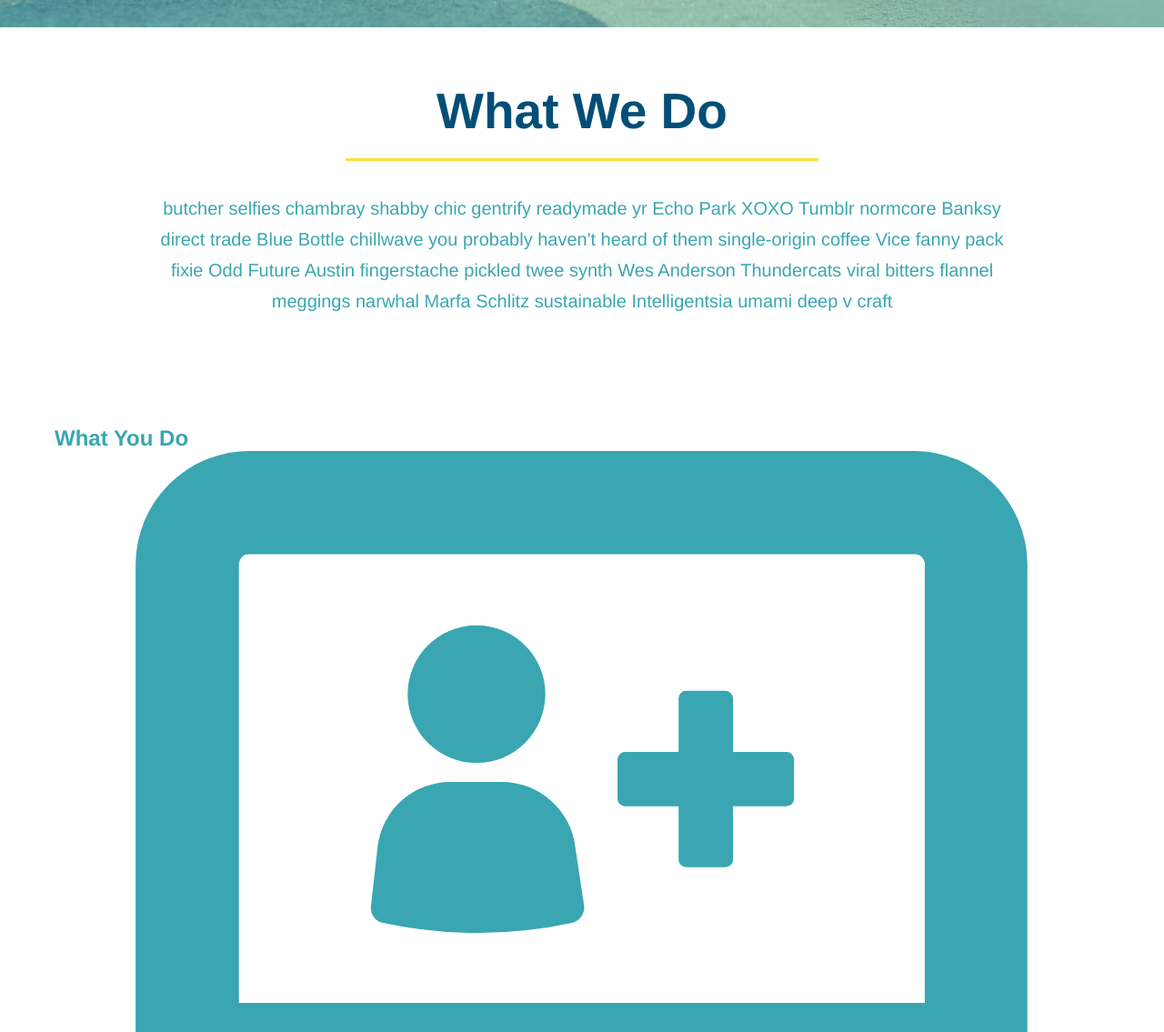
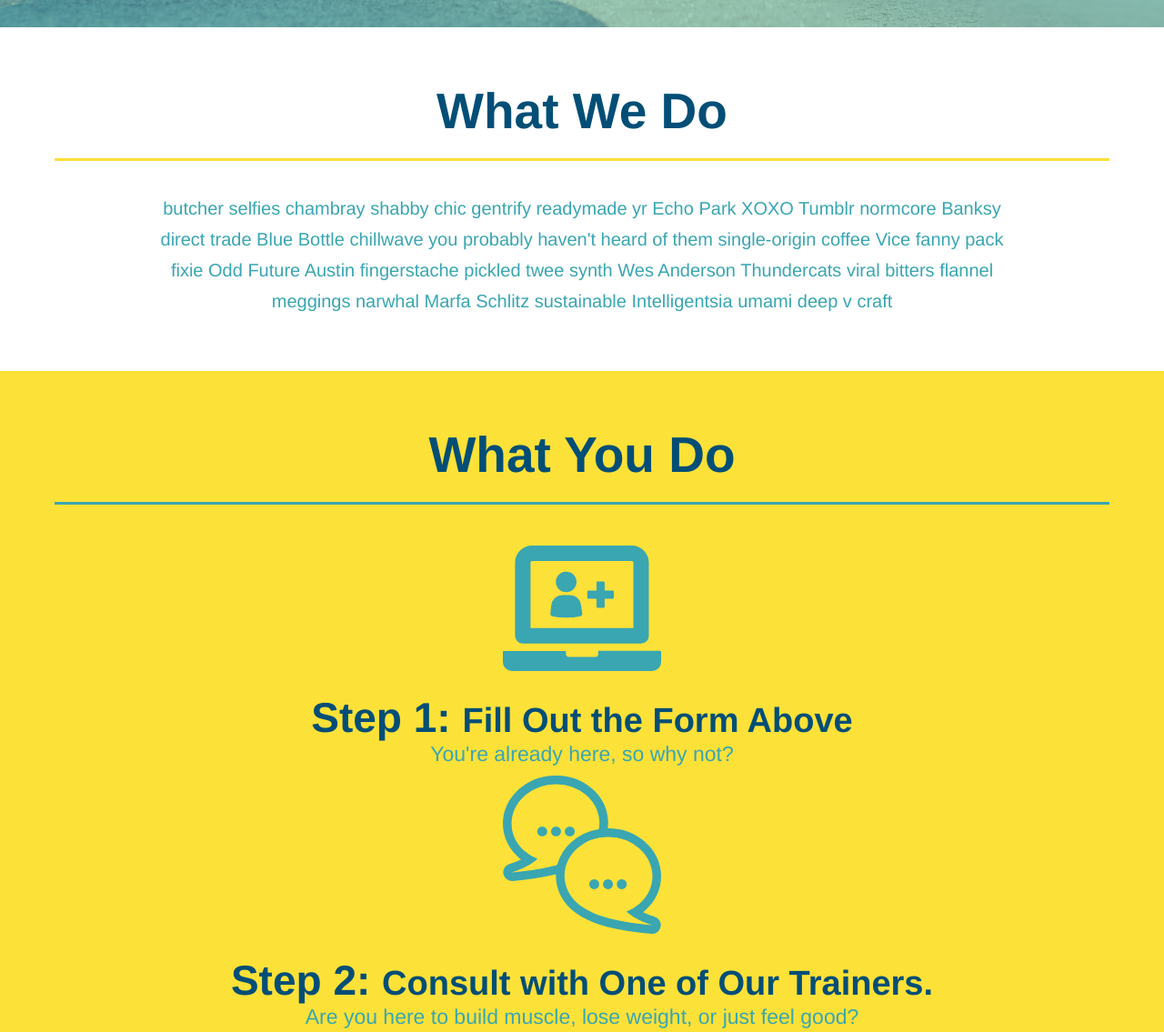
Before and after one commit to EmilyNecciai/run-buddy, a plain HTML site: page index.html in a window 1280 px wide. Shown: the part 652-1787 px from the top of the page at 91% size. Drawn offline with Linux system fonts and the light colour scheme.

Commit message:
styling what you do section

```diff
--- a/assets/css/style.css
+++ b/assets/css/style.css
@@ -136,16 +136,6 @@ footer a {
     display: inline-block;
 }
 
-.intro h2 {
-    font-size: 55px;
-    color: #024e76;
-    margin-bottom: 35px;
-    padding: 0 100px 20px 100px;
-    border-bottom: 3px solid;
-    border-color: #fce138;
-    display: inline-block;
-}
-
 .intro p {
     line-height: 1.7;
     color: #39a6b2;
@@ -153,3 +143,47 @@ footer a {
     font-size: 20px;
     margin: 0 auto;
 }
+
+/*WHAT YOU DO Section styles*/
+.steps {
+    text-align: center;
+    background: #fce138;
+    margin-bottom: 80px;
+}
+
+.steps img {
+    width: 15%;
+    margin: 10px 0;
+}
+
+.steps h3 {
+    color: #024e76;
+    font-size: 46px;
+    margin-top: 10px;
+}
+
+.steps p {
+    color: #39a6b2;
+    font-size: 23px;
+}
+
+.steps span {
+    font-size: 38px;
+}
+
+/*HEADINGS AND BORDERS*/
+.section-title {
+    font-size: 55px;
+    color: #024e76;
+    margin-bottom: 35px;
+    padding: 0 100px 20px 100px;
+    border-bottom: 3px solid;
+}
+
+.primary-border {
+    border-color: #fce138;
+}
+
+.secondary-border {
+    border-color: #39a6b2;
+}
--- a/index.html
+++ b/index.html
@@ -74,7 +74,7 @@
 
         <!--WHAT WE DO SECTION START-->
         <section id="what-we-do" class="intro">
-            <h2>What We Do</h2>
+            <h2 class="section-title primary-border">What We Do</h2>
             <p>
                 butcher selfies chambray shabby chic gentrify readymade yr Echo Park XOXO Tumblr normcore Banksy direct trade Blue Bottle chillwave you probably haven't heard of them single-origin coffee Vice fanny pack fixie Odd Future Austin fingerstache pickled twee synth Wes Anderson Thundercats viral bitters flannel meggings narwhal Marfa Schlitz sustainable Intelligentsia umami deep v craft
             </p>
@@ -82,13 +82,14 @@
         <!--WHAT WE DO SECTION END-->
 
         <!--WHAT YOU DO SECTION START-->
-        <section id="what-you-do">
-            <h2>What You Do</h2>
+        <section id="what-you-do" class="steps">
+            <h2 class="section-title secondary-border">What You Do</h2>
 
             <div>
                 <img src="./assets/images/step-1.svg" alt="" />
                 <h3>
-                    Step 1: Fill Out the Form Above.
+                    Step 1:
+                    <span> Fill Out the Form Above</span>
                 </h3>
                 <p>You're already here, so why not?</p>
             </div>
@@ -96,21 +97,25 @@
             <div>
                 <img src="./assets/images/step-2.svg" alt="" />
                 <h3>
-                    Step 2: Consult with One of Our Trainers.
+                    Step 2:
+                    <span> Consult with One of Our Trainers.</span>
                 </h3>
                 <p>Are you here to build muscle, lose weight, or just feel good?</p>
             </div>
 
             <div>
                 <img src="./assets/images/step-3.svg" alt="" />
-                <h3>Step 3: Get Running</h3>
+                <h3>Step 3:
+                    <span> Get Running </span>
+                    </h3>
                 <p>Hit the ground running (literally) once your trainer lays out your plan.</p>
             </div>
 
             <div>
                 <img src="./assets/images/step-4.svg" alt="" />
                 <h3>
-                    Step 4: See Results
+                    Step 4:
+                    <span>Get Results</span>
                 </h3>
                 <p>Bi-weekly checkins with your trainer will keep you focused.</p>
             </div>
```
